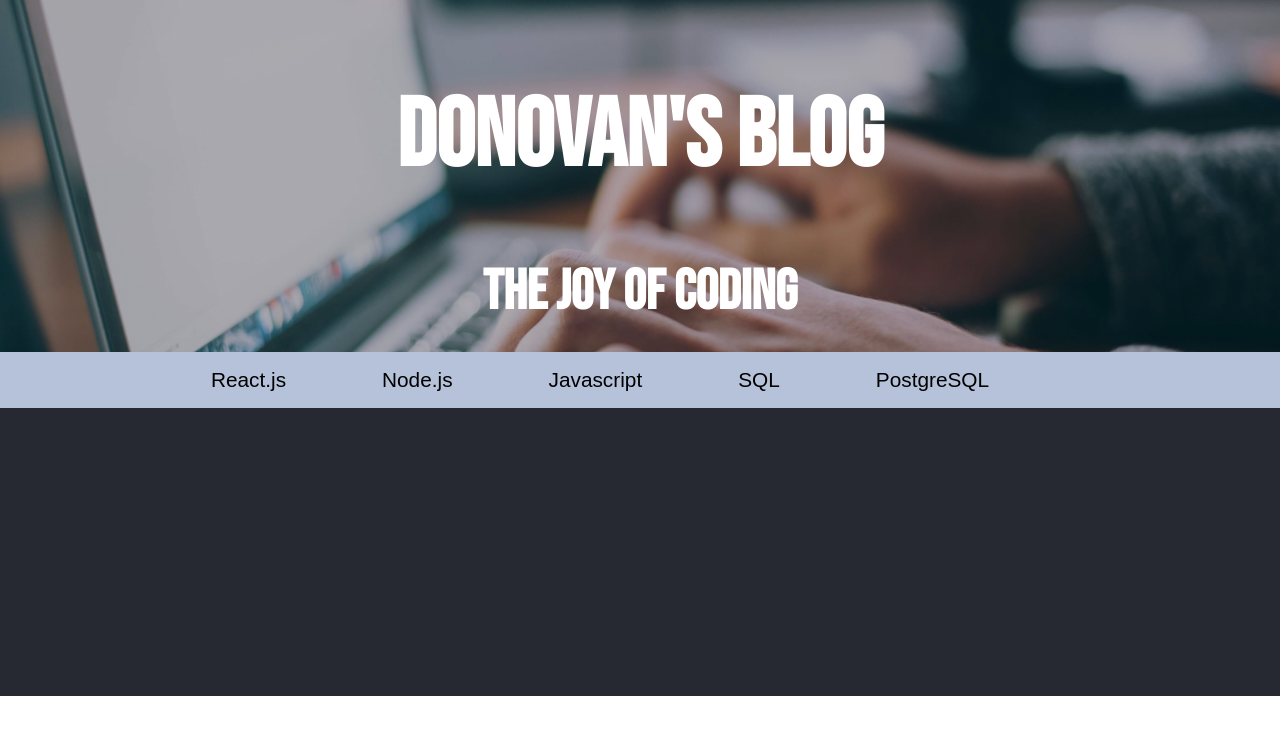
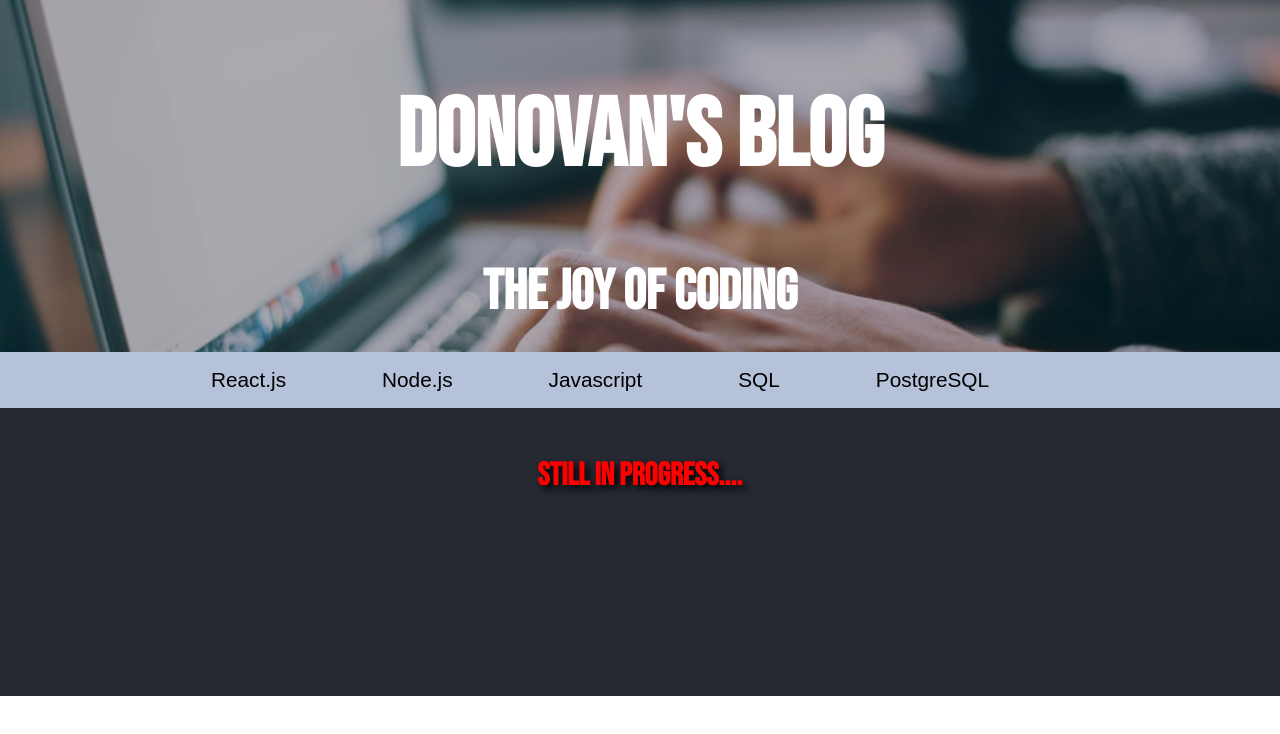
Before and after one commit to donotle98/blog-portfolio, a React (Create React App) app: page /blogs in a window 1280 px wide. Shown: the top 734 px of the page. Built offline with nearby package versions, Linux system fonts and the light colour scheme.

Commit message:
still in progress

```diff
--- a/src/Blog/Blog.js
+++ b/src/Blog/Blog.js
@@ -72,7 +72,9 @@ const Blog = () => {
                     {showNavBar()}
                     <div className='desktop-nav'>{deskNavBar()}</div>
                 </header>
-                <div className='post-previews'></div>
+                <div className='post-previews'>
+                    <h1>Still in progress....</h1>
+                </div>
             </div>
         </StyledWrapper>
     );
@@ -168,6 +170,13 @@ const StyledWrapper = styled.main`
             width: 100%;
             height: 10rem;
             background-color: #272932;
+
+            h1 {
+                text-align: center;
+                color: red;
+                text-shadow: 4px 4px 7px black;
+                margin-top: 3rem;
+            }
         }
     }
 
```
Also changed, not shown: 1 other file (tests, documents, lock files or other folders).
